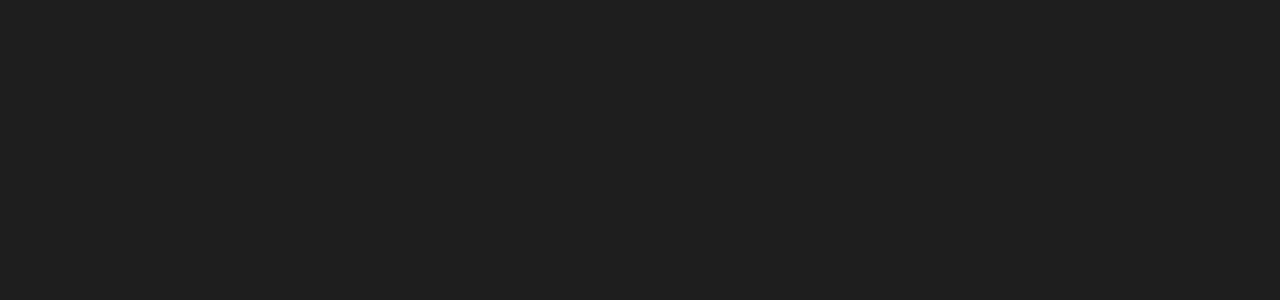
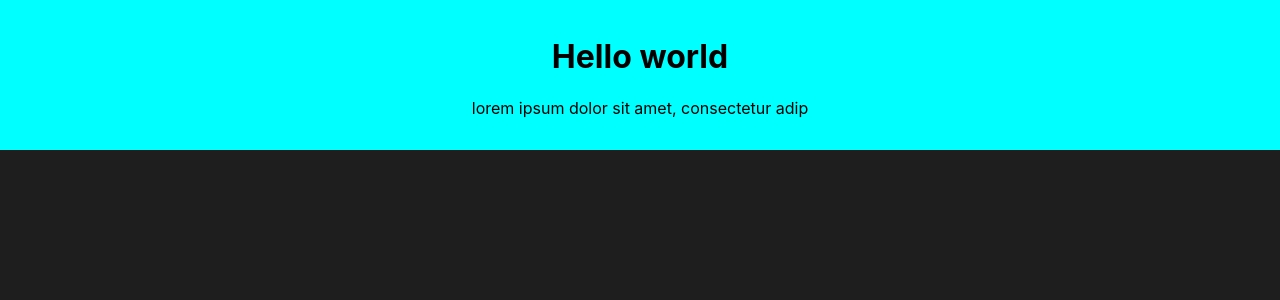
Before and after one commit to parth-matanhelia/hello_career, a Next.js app: page /register in a window 1280 px wide. Shown: the top 300 px of the page. Built offline with nearby package versions, Linux system fonts and the light colour scheme.

Commit message:
Something new in th register page

```diff
--- a/pages/register.js
+++ b/pages/register.js
@@ -1,10 +1,14 @@
 import React from 'react'
+import styles from '../styles/Register.module.css'
 
 const Register = () => {
     return (
-        <div>
-
-        </div>
+        <>
+            <div className={styles.sidebar}>
+                <h1>Hello world</h1>
+                <p>lorem ipsum dolor sit amet, consectetur adip</p>
+            </div>
+        </>
     )
 }
 
--- /dev/null
+++ b/styles/Register.module.css
@@ -0,0 +1,5 @@
+.sidebar {
+    background-color: aqua;
+    text-align: center;
+    padding: 16px 32px;
+}
```
